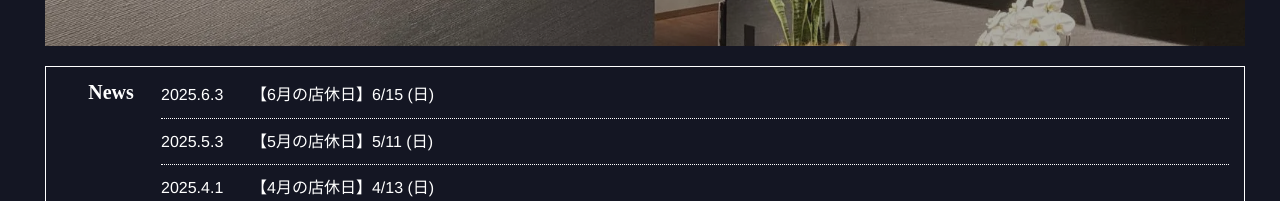
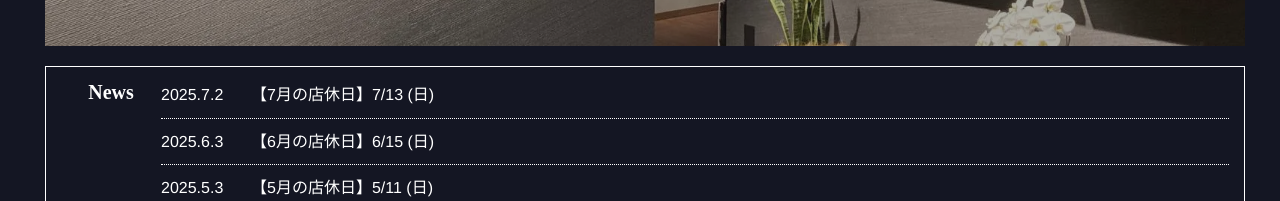
Before and after one commit to kamy0042/bee_group_web, a Next.js app: page / in a window 1280 px wide. Shown: the part 751-952 px from the top of the page. Built offline with nearby package versions, Linux system fonts and the light colour scheme.

Commit message:
feat: お知らせ更新

```diff
--- a/pages/index.tsx
+++ b/pages/index.tsx
@@ -96,6 +96,10 @@ const Index = () => {
           <dd>
             <ul>
               <li>
+                <span>2025.7.2</span>
+                <span>【7月の店休日】7/13 (日)</span>
+              </li>
+              <li>
                 <span>2025.6.3</span>
                 <span>【6月の店休日】6/15 (日)</span>
               </li>
@@ -103,10 +107,7 @@ const Index = () => {
                 <span>2025.5.3</span>
                 <span>【5月の店休日】5/11 (日)</span>
               </li>
-              <li>
-                <span>2025.4.1</span>
-                <span>【4月の店休日】4/13 (日)</span>
-              </li>
+
 
 
 
```
